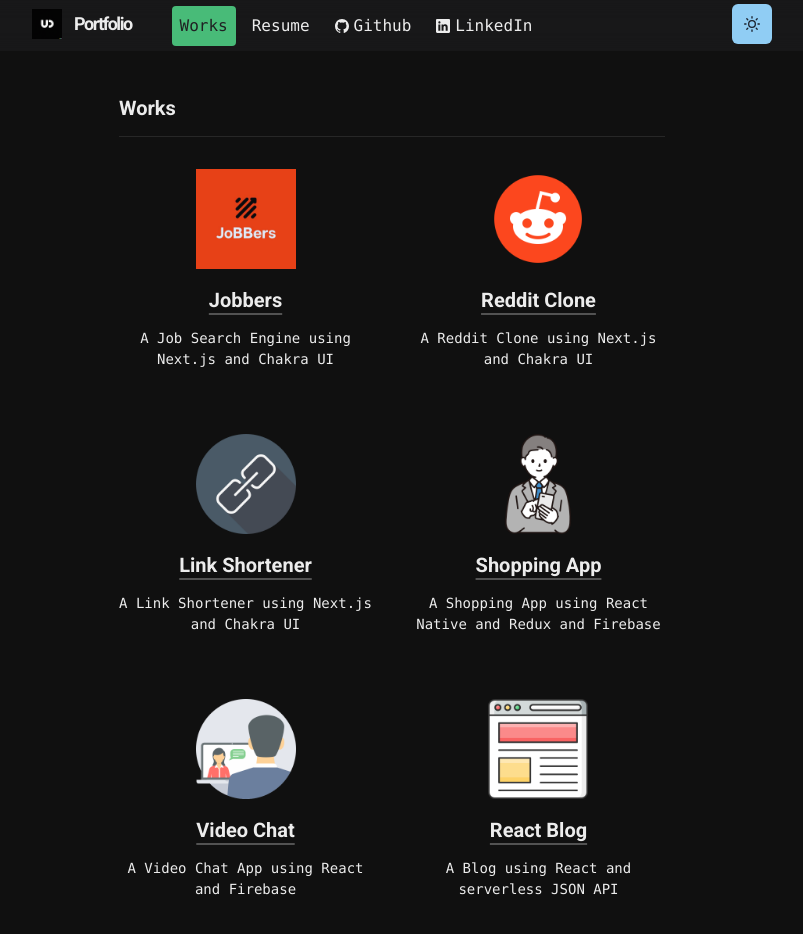
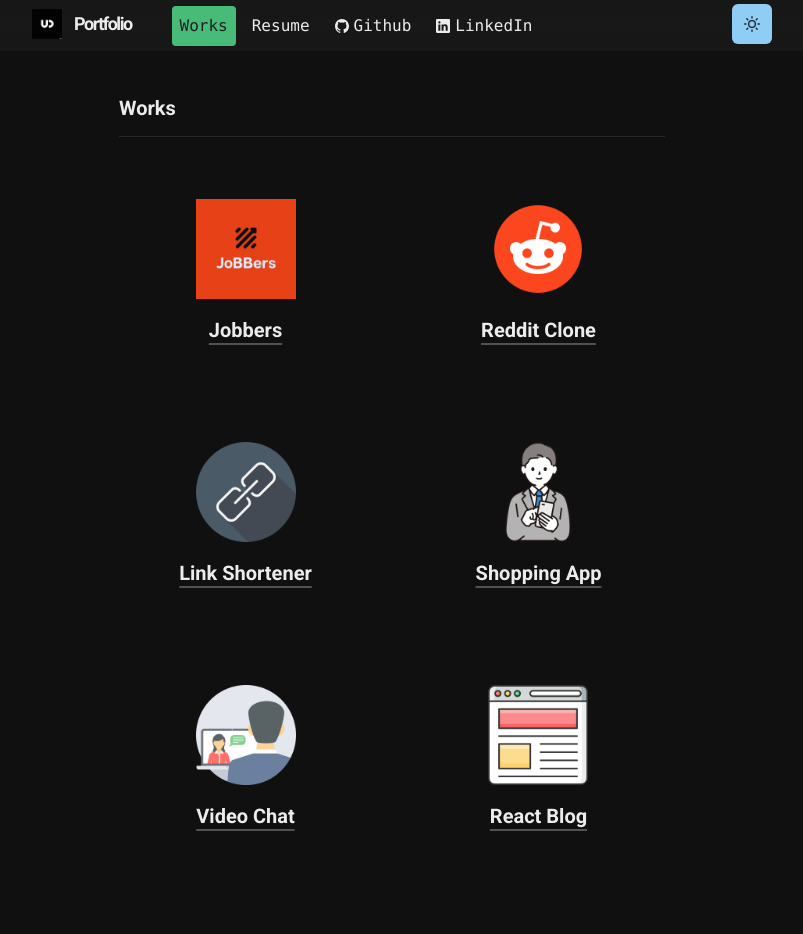
Before and after one commit to udbhav3101/portfolio-website, a Next.js app: page /works in a window 1280 px wide. Shown: the top 934 px of the page, without its empty margins (248-1051 px from the left). After the commit the page ends 890 px from the top, so only its background shows below. Built offline with nearby package versions, Linux system fonts and the light colour scheme.

Commit message:
Adde hover effect to cards

```diff
--- a/components/grid-item.js
+++ b/components/grid-item.js
@@ -1,6 +1,7 @@
 import Image from 'next/image';
 import NextLink from 'next/link';
 import { Box, Text, LinkBox, LinkOverlay, Heading } from '@chakra-ui/react';
+import styled from '@emotion/styled';
 import React from 'react';
 
 export const GridItem = ({ children, href, title, thumnail }) => (
@@ -23,23 +24,43 @@
 );
 
 export const WorkGridItem = ({ children, id, title, thumbnail }) => (
-  <Box w="100%" textAlign="center">
+  <Card>
     <NextLink href={`/works/${id}`}>
       <LinkBox scroll={false} cursor="pointer">
         <Image
           src={thumbnail}
           alt={title}
           loading="lazy"
+          width={100}
           height={100}
-          width={100}
         />
         <LinkOverlay as="div" href={`/works/${id}`}>
-        <Heading as= "h3" variant="heading-post">
+          <Heading as="h3" variant="heading-post">
             {title}
           </Heading>
         </LinkOverlay>
-        <Text fontSize={14}>{children}</Text>
       </LinkBox>
     </NextLink>
-  </Box>
+  </Card>
 );
+
+// create a card with twitch hover effect using styled components
+const Card = styled(Box)`
+  display: flex;
+  flex-direction: column;
+  justify-content: center;
+  background-image: url(${props => props.thumbnail});
+  text-align: center;
+  position: relative;
+  margin-top: 20px;
+  width: 100%;
+  height: 100%;
+  background: #0000;
+  border-radius: 5px;
+  overflow: hidden;
+  transition: 0.5s;
+  &:hover {
+    box-shadow: 0 0 40px #9147ff;
+    transform: scale(1.05);
+  }
+`;
--- a/lang/eng.json
+++ b/lang/eng.json
@@ -11,14 +11,13 @@
   "workPage.header": "Works",
   "workPage.jobbers.title": "Jobbers",
   "workPage.reddit.title": "Reddit Clone",
-  "workPage.jobbers.body": "A Job Search Engine using Next.js and Chakra UI",
-  "workPage.reddit.body": "A Reddit Clone using Next.js and Chakra UI",
+  "workPage.jobbers.body": "Job Search Engine -> ReactJS and SpringBoot",
+  "workPage.reddit.body": "Reddit Clone -> Next.js and TailwindCSS",
   "workPage.linkShortener.title": "Link Shortener",
-  "workPage.linkShortener.body": "A Link Shortener using Next.js and Chakra UI",
+  "workPage.linkShortener.body": "Link Shortener -> Next.js and TailwindCSS",
   "workPage.shoppingApp.title": "Shopping App",
-  "workPage.shoppingApp.body": "A Shopping App using React Native and Redux and Firebase",
+  "workPage.shoppingApp.body": "Shopping App -> React Native and Redux and Firebase",
   "workPage.videoChat.title": "Video Chat",
-  "workPage.videoChat.body": "A Video Chat App using React and Firebase",
-  "workPage.reactBlog.title": "React Blog",
-  "workPage.reactBlog.body": "A Blog using React and serverless JSON API"
+  "workPage.videoChat.body": "Video Chat App using ReactJS and Firebase",
+  "workPage.reactBlog.title": "React Blog"
 }
--- a/pages/works/index.js
+++ b/pages/works/index.js
@@ -20,51 +20,45 @@
       <SimpleGrid columns={[1, 1, 2]} gap={10}>
         <Section>
           <WorkGridItem
-            id="jobbers"
+            id="jobber"
             title={intl.formatMessage({ id: 'workPage.jobbers.title' })}
-            thumbnail={Jobbers}>
-            {intl.formatMessage({ id: 'workPage.jobbers.body' })}
-          </WorkGridItem>
+            thumbnail={Jobbers}
+          />
         </Section>
         <Section>
           <WorkGridItem
             id="reddit"
             title={intl.formatMessage({ id: 'workPage.reddit.title' })}
-            thumbnail={Reddit}>
-            {intl.formatMessage({ id: 'workPage.reddit.body' })}
-          </WorkGridItem>
+            thumbnail={Reddit}
+          />
         </Section>
         <Section>
           <WorkGridItem
             id="reddit"
             title={intl.formatMessage({ id: 'workPage.linkShortener.title' })}
-            thumbnail={LinkShortner}>
-            {intl.formatMessage({ id: 'workPage.linkShortener.body' })}
-          </WorkGridItem>
+            thumbnail={LinkShortner}
+          />
         </Section>
         <Section>
           <WorkGridItem
             id="shoppingApp"
             title={intl.formatMessage({ id: 'workPage.shoppingApp.title' })}
-            thumbnail={ShoppingApp}>
-            {intl.formatMessage({ id: 'workPage.shoppingApp.body' })}
-          </WorkGridItem>
+            thumbnail={ShoppingApp}
+          />
         </Section>
         <Section>
           <WorkGridItem
             id="VideoChatApplication"
             title={intl.formatMessage({ id: 'workPage.videoChat.title' })}
-            thumbnail={VieoChat}>
-            {intl.formatMessage({ id: 'workPage.videoChat.body' })}
-          </WorkGridItem>
+            thumbnail={VieoChat}
+          />
         </Section>
         <Section>
           <WorkGridItem
             id="VideoChatApplication"
             title={intl.formatMessage({ id: 'workPage.reactBlog.title' })}
-            thumbnail={Blog}>
-            {intl.formatMessage({ id: 'workPage.reactBlog.body' })}
-          </WorkGridItem>
+            thumbnail={Blog}
+          />
         </Section>
       </SimpleGrid>
     </Container>
--- /dev/null
+++ b/pages/works/jobber.js
@@ -0,0 +1,6 @@
+import React from 'react';
+
+function Jobber() {
+  return <div>Jobber</div>;
+}
+export default Jobber;
```
Also changed, not shown: components/card.js (added, +32 -0 lines).
